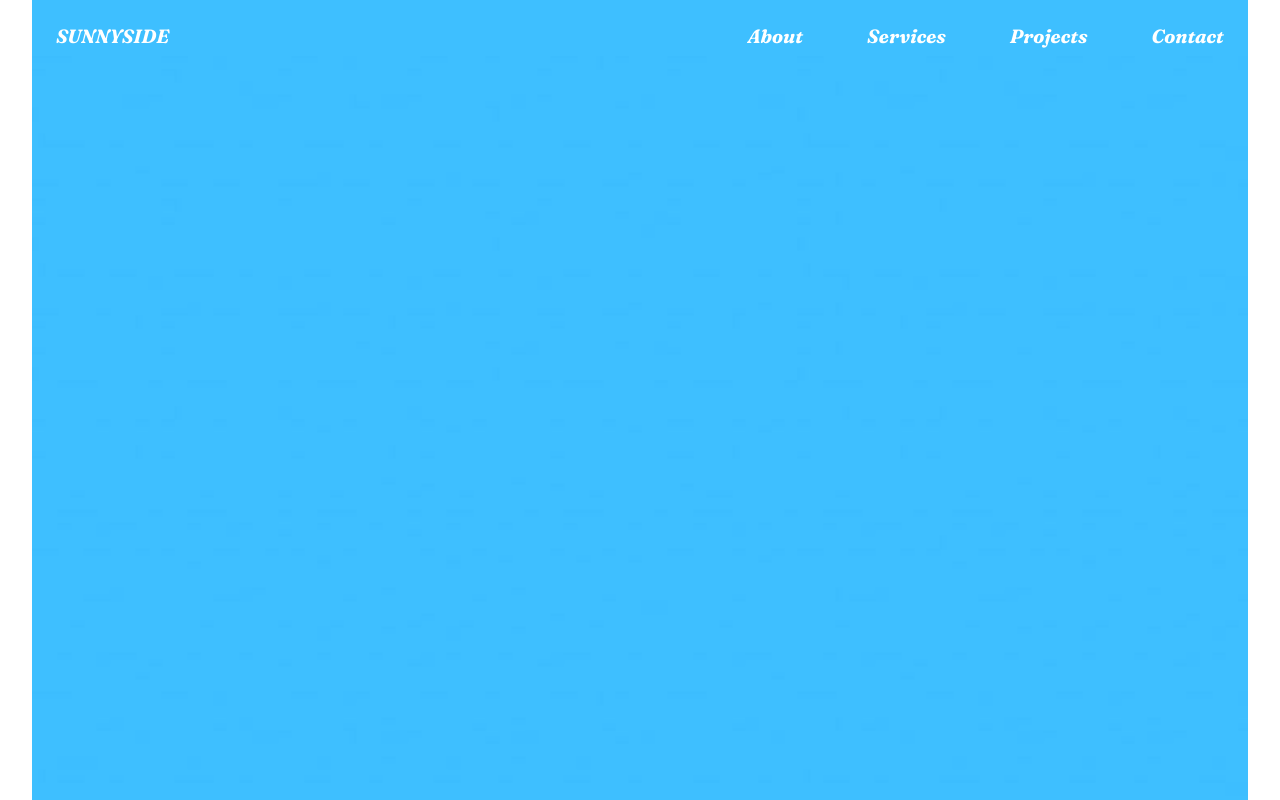
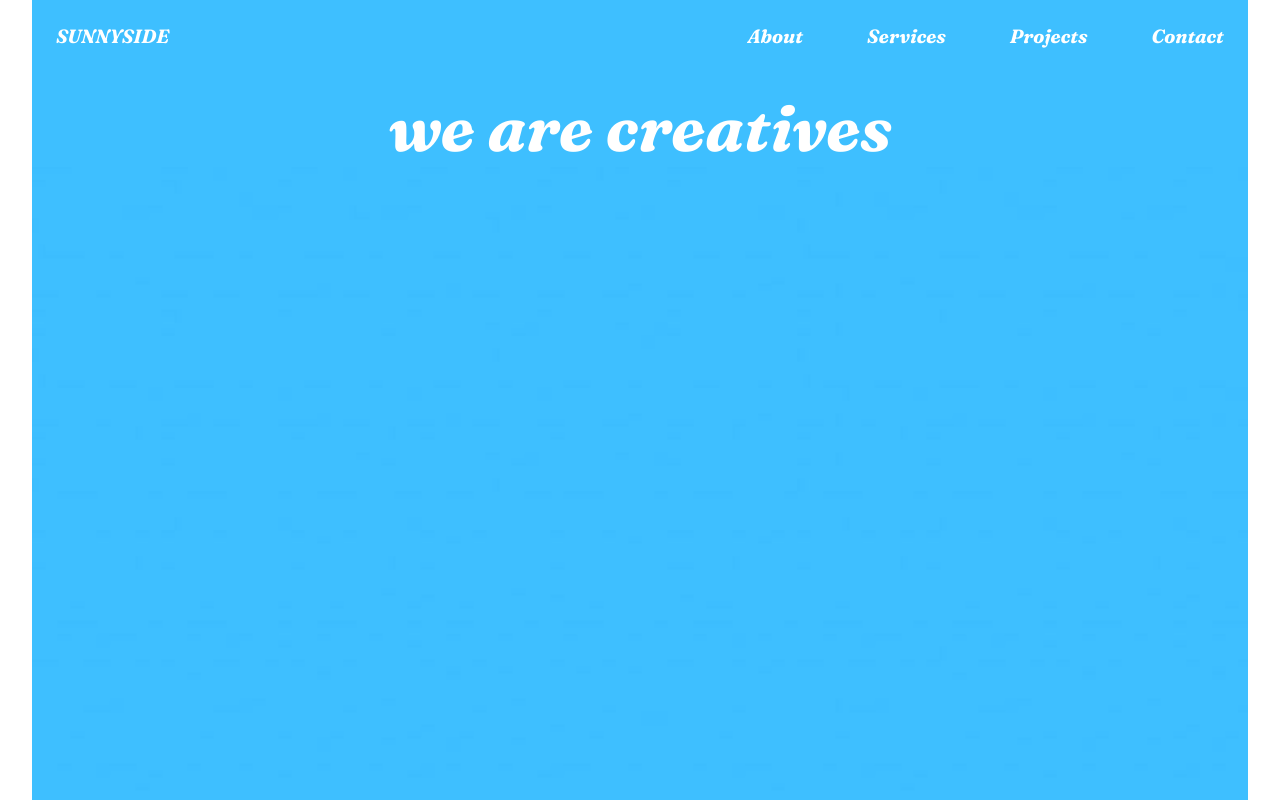
Before and after one commit to mazeltovik/Sunnyside, a plain HTML site: page index.html in a window 1280 px wide. Shown: the top 800 px of the page. Drawn offline with Linux system fonts and the light colour scheme.

Commit message:
add changes

```diff
--- a/index.html
+++ b/index.html
@@ -29,7 +29,7 @@
     </ul>
   </nav>
   <div class='header_image'>
-    <p class='image_text'></p>
+    <p class='image_text'>we are creatives</p>
     <img src='./images/mobile/image-header.jpg' width='750px' height="1076px">
   </div>
   <div class='photo_container'>
@@ -49,7 +49,7 @@
       <img src='./images/desktop/image-graphic-design.jpg' width="720px" height="600px">
       <div class='up'>
         <h3>Graphic design</h3>
-        <p>Great design makes you memorable. We deliver artwork that underscores your brand message and captures potential clients’ attention</p>
+        <p>Great design makes you memorable. We deliver artwork in your brand message and captures potential clients’ attention</p>
       </div>
     </div>
     <div class='image4'><img src='./images/desktop/image-photography.jpg' width="720px" height="600px">
--- a/sunnyside.css
+++ b/sunnyside.css
@@ -9,6 +9,7 @@
 
 .nav{
     background-color: #3ebfff;
+
 }
 
 .nav_toggle{
@@ -103,6 +104,19 @@
 #nav_checkbox:checked ~ label.nav_toggle #menu{
     display: none;
 }
+
+.image_text{
+    background-color: #3ebfff;
+    text-align: center;
+    padding-top: 2rem;
+    font-size:  4rem;
+    color:white;
+    font-family: Fraunces;
+}
+
+
+
+
 
 .header_image img{
     width: 100%;
```
